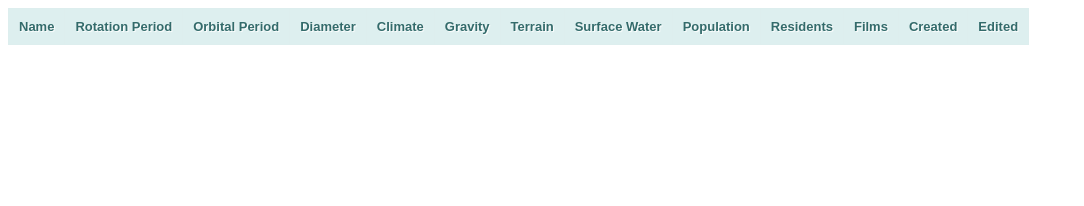
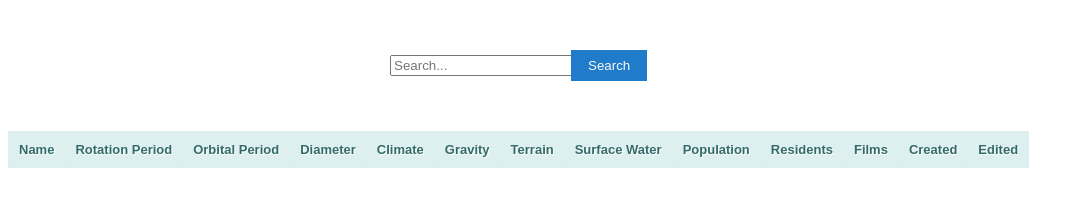
Before and after one commit to rirfanuddin/Exercise3, a plain HTML site: page index.html in a window 1280 px wide. Shown: the whole page, without its empty margins (0-1084 px from the left). Drawn offline with Linux system fonts and the light colour scheme; no server answers.

Commit message:
simple search using native javascript

```diff
--- a/index.html
+++ b/index.html
@@ -9,6 +9,10 @@
     <script src="script.js"></script>
 </head>
 <body>
+    <form>
+        <input id="searchValue" type="text" placeholder="Search..." required>
+        <input type="button" value="Search" class="button" onclick="search()">
+    </form>
     <table class="table">
         <thead>
             <tr>
@@ -29,6 +33,9 @@
         </thead>
         <tbody id="content">
         </tbody>
+
+        <tbody id="content-search">
+        </tbody>
     </table>
 </body>
 </html>
--- a/script.js
+++ b/script.js
@@ -1,11 +1,18 @@
 let url = 'https://swapi.co/api/planets/';
+
+let dataAll;
 
 fetch(url)
 .then(res => res.json())
 .then((out) => {
+
+  var contentSearch = document.getElementById("content-search");
+  contentSearch.style.display='none';
+
   console.log('Checkout this JSON! ', out);
   let data = out.results;
-  console.log(data);
+  dataAll = data;
+
   for (var i = 0; i < data.length; i++) {
     var tbody = document.getElementById("content");
     var row = tbody.insertRow(0);
@@ -47,3 +54,56 @@ fetch(url)
   };
 })
 .catch(err => { throw err });
+
+function search(){
+  var mainContent = document.getElementById("content");
+  mainContent.style.display='none';
+
+  var mainContent = document.getElementById("content-search");
+  mainContent.style.display='inline-block';
+
+  let query = document.getElementById("searchValue").value
+
+  for(var i in dataAll) {
+    if(query === dataAll[i].name) {
+      console.log("ADA");
+      var tbody = document.getElementById("content-search");
+      var row = tbody.insertRow(0);
+
+      var name = row.insertCell(0);
+      var rotationPeriod = row.insertCell(1);
+      var orbitalPeriod = row.insertCell(2);
+      var diameter = row.insertCell(3);
+      var climate = row.insertCell(4);
+      var gravity = row.insertCell(5);
+      var terrain = row.insertCell(6);
+      var surfaceWater = row.insertCell(7);
+      var population = row.insertCell(8);
+      var residents = row.insertCell(9);
+      var films = row.insertCell(10);
+      var created = row.insertCell(11);
+      var edited = row.insertCell(12);
+
+      name.innerHTML = dataAll[i].name;
+      rotationPeriod.innerHTML = dataAll[i].rotation_period;
+      orbitalPeriod.innerHTML = dataAll[i].orbital_period;
+      diameter.innerHTML = dataAll[i].diameter;
+      climate.innerHTML = dataAll[i].climate;
+      gravity.innerHTML = dataAll[i].gravity;
+      terrain.innerHTML = dataAll[i].terrain;
+      surfaceWater.innerHTML = dataAll[i].surface_water;
+      population.innerHTML = dataAll[i].population;
+      for(var j=0; j<(dataAll[i].residents).length; j++) {
+        var tmp = "<li><a href='" + (dataAll[i].films)[j] + "'>" + "Resident " + (j+1) + "</a></li><br/>";
+        residents.innerHTML += tmp;
+      }
+      for(var j=0; j<(dataAll[i].films).length; j++) {
+        var tmp = "<li><a href='" + (dataAll[i].films)[j] + "'>" + "Film " + (j+1) + "</a></li><br/>";
+        films.innerHTML += tmp;
+      }
+      created.innerHTML = dataAll[i].created;
+      edited.innerHTML = dataAll[i].edited;
+    }
+  }
+
+}
--- a/style.css
+++ b/style.css
@@ -18,3 +18,24 @@
     padding: 10px;
     text-shadow: 1px 1px 1px #fff;
 }
+form {
+    width:500px;
+    margin:50px auto;
+}
+#search {
+    padding:8px 15px;
+    background:rgba(50, 50, 50, 0.2);
+    border:0px solid #dbdbdb;
+}
+.button {
+    position:relative;
+    padding:6px 15px;
+    left:-8px;
+    border:2px solid #207cca;
+    background-color:#207cca;
+    color:#fafafa;
+}
+.button:hover  {
+    background-color:#fafafa;
+    color:#207cca;
+}
```
